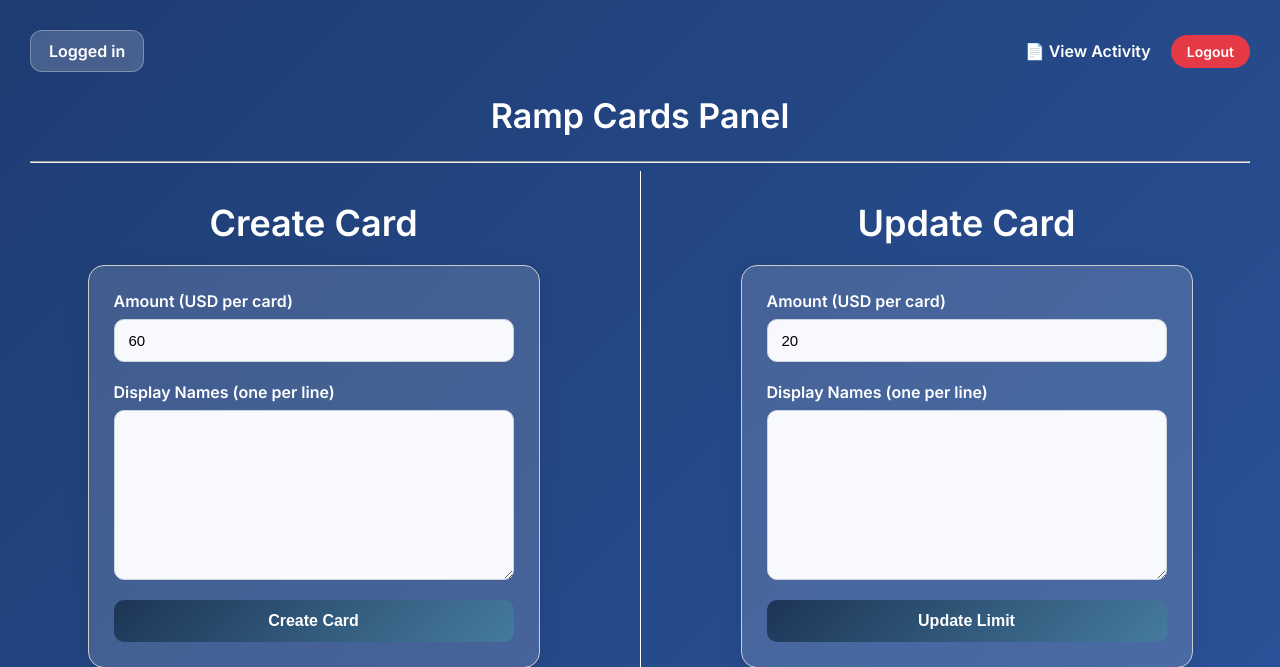
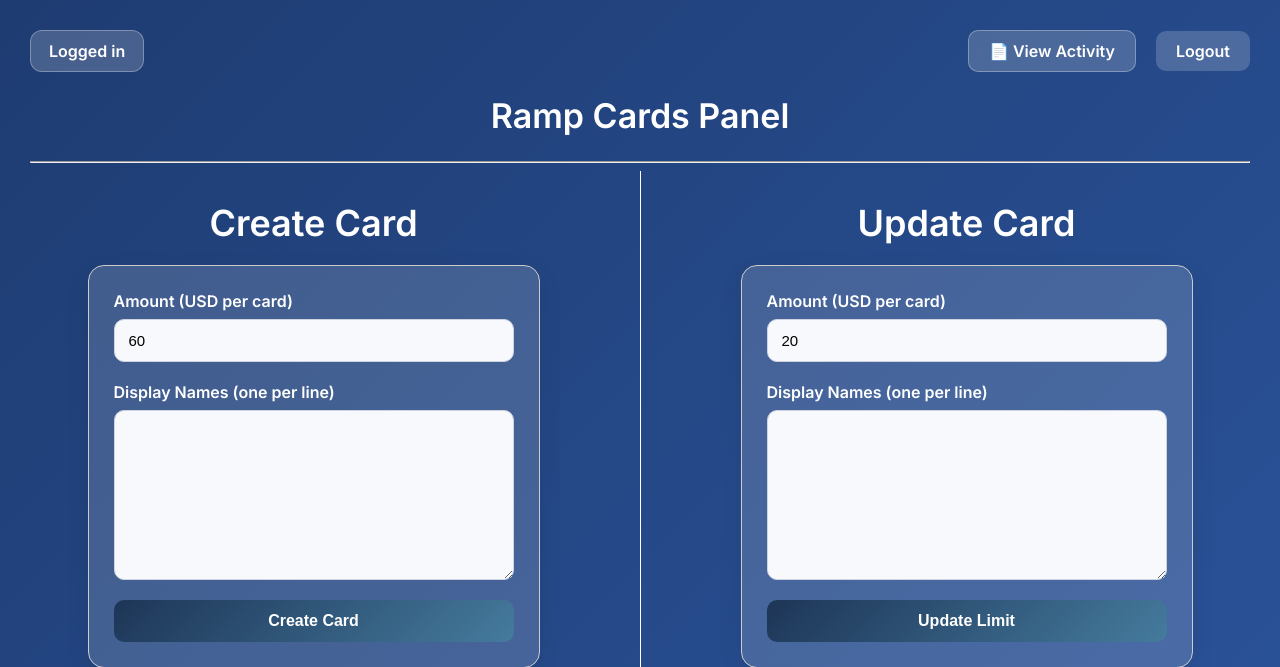
Before and after one commit to SMAmmadAli/ramp-panel, a Flask app: template templates/index.html in a window 1280 px wide. Shown: the top 667 px of the page. Run offline with Flask 3, Linux system fonts and the light colour scheme; the template is opened without the code that fills it, so the values that code supplies are empty.

Commit message:
fix the url issue and some ui changes

```diff
--- a/app.py
+++ b/app.py
@@ -205,23 +205,276 @@
         return body.get("data", [])
 
 
+# @app.route("/", methods=["GET", "POST"])
+# def login():
+#     if request.method == "GET" and session.get("authenticated"):
+#         return render_template("index.html")
+
+#     if request.method == "POST":
+#         ok, err = check_credentials(request)
+#         if not ok:
+#             return render_template("login.html", error=err)
+
+#         if not TOTP_SECRET:
+#             return render_template("login.html", error="TOTP secret not configured.")
+
+#         session["totp_stage"] = "pending"
+#         return render_template("2fa.html")
+
+#     return render_template("login.html")
+
+
+# @app.route("/verify-2fa", methods=["POST"])
+# def verify_2fa():
+#     user_code = (request.form.get("code") or "").strip()
+
+#     if not TOTP_SECRET:
+#         session.clear()
+#         return render_template("login.html", error="TOTP secret not configured.")
+
+#     totp = pyotp.TOTP(TOTP_SECRET)
+
+#     if not totp.verify(user_code):
+#         return render_template("2fa.html", error="Invalid or expired code. Try again.")
+
+#     session["authenticated"] = True
+#     session["last_active"] = time.time()
+#     session.permanent = True
+#     session.pop("totp_stage", None)
+
+#     return render_template("index.html")
+
+
+# @app.route("/logout")
+# def logout():
+#     session.clear()
+#     return redirect(url_for("login"))
+
+
+# @app.route("/create-list", methods=["POST"])
+# @login_required
+# def create_list():
+#     try:
+#         if not OWNER_USER_ID:
+#             return "OWNER_USER_ID missing in .env"
+
+#         amount_str = (request.form.get("amount_usd") or "").strip()
+#         if not amount_str:
+#             return "Amount (USD) is required."
+#         try:
+#             amount_usd = float(amount_str)
+#         except ValueError:
+#             return f"Invalid amount_usd value: {amount_str}"
+
+#         lines_text = (request.form.get("display_names") or "").strip()
+#         if not lines_text:
+#             return "No display names provided. Please paste at least one line."
+
+#         ramp = RampClient()
+#         results = []
+
+#         for raw_line in lines_text.splitlines():
+#             display_name = raw_line.strip()
+#             if not display_name:
+#                 continue
+
+#             resp = ramp.create_card(display_name, amount_usd, OWNER_USER_ID)
+#             success = resp.status_code in (200, 201, 202)
+
+#             activity_doc = {
+#                 "action": "create_card",
+#                 "display_name": display_name,
+#                 "amount_usd": amount_usd,
+#                 "user_id": OWNER_USER_ID,
+#                 "status_code": resp.status_code,
+#                 "success": success,
+#                 "response_body": resp.text,
+#                 "timestamp": firestore.SERVER_TIMESTAMP,
+#             }
+#             db.collection("card_activity").add(activity_doc)
+
+#             results.append({
+#                 "display_name": display_name,
+#                 "status": resp.status_code,
+#                 "success": success,
+#                 "response": resp.text
+#             })
+
+#         return render_template("results.html", mode="create_list", results=results)
+#     except Exception as e:
+#         return f"Error (create list): {e}"
+
+# @app.route("/update-manual", methods=["POST"])
+# @login_required
+# def update_manual():
+#     try:
+#         amount_str = (request.form.get("amount_usd") or "").strip()
+#         if not amount_str:
+#             return "Amount (USD) is required."
+#         try:
+#             new_amount = float(amount_str)
+#         except ValueError:
+#             return f"Invalid amount value: {amount_str}"
+
+#         lines_text = (request.form.get("lines") or "").strip()
+#         if not lines_text:
+#             return "No display names provided. Please enter at least one line."
+
+#         ramp = RampClient()
+#         all_limits = ramp.list_limits()
+#         limits_by_name = {
+#             (lim.get("display_name") or "").strip(): (lim.get("id") or "").strip()
+#             for lim in all_limits
+#         }
+
+#         results = []
+#         for raw_line in lines_text.splitlines():
+#             display_name = raw_line.strip()
+#             if not display_name:
+#                 continue
+
+#             stored_id = limits_by_name.get(display_name)
+#             if not stored_id:
+#                 results.append({
+#                     "display_name": display_name,
+#                     "status": None,
+#                     "success": False,
+#                     "response": f"No limit_id found for {display_name} in Ramp"
+#                 })
+#                 db.collection("card_activity").add({
+#                     "action": "update_limit_not_found",
+#                     "display_name": display_name,
+#                     "amount_usd": new_amount,
+#                     "limit_id": None,
+#                     "status_code": None,
+#                     "success": False,
+#                     "response_body": "No limit_id found for this display_name in Ramp",
+#                     "timestamp": firestore.SERVER_TIMESTAMP,
+#                 })
+#                 continue
+
+#             resp = ramp.patch_limit_amount(stored_id, new_amount)
+#             success = resp.status_code in (200, 201, 202)
+
+#             activity_doc = {
+#                 "action": "update_limit",
+#                 "display_name": display_name,
+#                 "amount_usd": new_amount,
+#                 "limit_id": stored_id,
+#                 "status_code": resp.status_code,
+#                 "success": success,
+#                 "response_body": resp.text,
+#                 "timestamp": firestore.SERVER_TIMESTAMP,
+#             }
+#             db.collection("card_activity").add(activity_doc)
+
+#             results.append({
+#                 "display_name": display_name,
+#                 "status": resp.status_code,
+#                 "success": success,
+#                 "response": resp.text
+#             })
+
+#         return render_template("results.html", mode="update_manual", results=results)
+#     except Exception as e:
+#         return f"Error (update manual): {e}"
+
+# @app.route("/activity")
+# @login_required
+# def activity():
+#     start_date_str = request.args.get("start_date")
+#     end_date_str = request.args.get("end_date")
+#     search = (request.args.get("search") or "").strip().lower()
+#     docs = db.collection("card_activity").stream()
+#     activities = []
+#     for doc in docs:
+#         data = doc.to_dict() or {}
+#         data["id"] = doc.id
+#         ts = data.get("timestamp")
+#         dt_obj = None
+#         if ts is not None:
+#             if isinstance(ts, datetime):
+#                 dt_obj = ts
+#             elif hasattr(ts, "to_datetime"):
+#                 dt_obj = ts.to_datetime()
+#             elif isinstance(ts, str):
+#                 try:
+#                     dt_obj = datetime.fromisoformat(ts)
+#                 except ValueError:
+#                     dt_obj = None
+#         if isinstance(dt_obj, datetime) and dt_obj.tzinfo is not None:
+#             dt_obj = dt_obj.astimezone(timezone.utc).replace(tzinfo=None)
+#         data["dt_obj"] = dt_obj
+#         data["timestamp_str"] = dt_obj.strftime("%Y-%m-%d %H:%M:%S") if dt_obj else ""
+#         activities.append(data)
+#     def in_date_range(item):
+#         dt_obj = item.get("dt_obj")
+#         if not dt_obj:
+#             return True
+#         if start_date_str:
+#             try:
+#                 start_dt = datetime.strptime(start_date_str, "%Y-%m-%d")
+#                 if dt_obj < start_dt:
+#                     return False
+#             except ValueError:
+#                 pass
+#         if end_date_str:
+#             try:
+#                 end_dt = datetime.strptime(end_date_str, "%Y-%m-%d")
+#                 end_dt_plus = end_dt + timedelta(days=1)
+#                 if dt_obj >= end_dt_plus:
+#                     return False
+#             except ValueError:
+#                 pass
+#         return True
+#     activities = [a for a in activities if in_date_range(a)]
+#     if search:
+#         filtered = []
+#         for a in activities:
+#             combined = " ".join([
+#                 str(a.get("action", "")),
+#                 str(a.get("display_name", "")),
+#                 str(a.get("limit_id", "")),
+#                 str(a.get("user_id", "")),
+#                 str(a.get("status_code", "")),
+#             ]).lower()
+#             if search in combined:
+#                 filtered.append(a)
+#         activities = filtered
+#     activities.sort(
+#         key=lambda x: x.get("dt_obj") or datetime.min,
+#         reverse=True
+#     )
+#     return render_template(
+#         "activity.html",
+#         activities=activities,
+#         start_date=start_date_str or "",
+#         end_date=end_date_str or "",
+#         search=search or "",
+#     )
+
+# ---------- AUTH + MAIN ROUTES ----------
+
 @app.route("/", methods=["GET", "POST"])
 def login():
-    if request.method == "GET" and session.get("authenticated"):
-        return render_template("index.html")
+    # GET: show login OR redirect to panel if already logged in
+    if request.method == "GET":
+        if session.get("authenticated"):
+            # Already authenticated -> go to main panel
+            return redirect(url_for("panel"))
+        return render_template("login.html")
 
-    if request.method == "POST":
-        ok, err = check_credentials(request)
-        if not ok:
-            return render_template("login.html", error=err)
+    # POST: handle login form
+    ok, err = check_credentials(request)
+    if not ok:
+        return render_template("login.html", error=err)
 
-        if not TOTP_SECRET:
-            return render_template("login.html", error="TOTP secret not configured.")
+    if not TOTP_SECRET:
+        return render_template("login.html", error="TOTP secret not configured.")
 
-        session["totp_stage"] = "pending"
-        return render_template("2fa.html")
-
-    return render_template("login.html")
+    # Show 2FA page
+    session["totp_stage"] = "pending"
+    return render_template("2fa.html")
 
 
 @app.route("/verify-2fa", methods=["POST"])
@@ -235,13 +488,23 @@
     totp = pyotp.TOTP(TOTP_SECRET)
 
     if not totp.verify(user_code):
+        # Stay on 2FA page if wrong
         return render_template("2fa.html", error="Invalid or expired code. Try again.")
 
+    # 2FA success
     session["authenticated"] = True
     session["last_active"] = time.time()
     session.permanent = True
     session.pop("totp_stage", None)
 
+    # IMPORTANT: redirect to main panel (URL will become /panel, not /verify-2fa)
+    return redirect(url_for("panel"))
+
+
+@app.route("/panel")
+@login_required
+def panel():
+    # This is your main index screen
     return render_template("index.html")
 
 
@@ -250,6 +513,8 @@
     session.clear()
     return redirect(url_for("login"))
 
+
+# ---------- CARD CREATION & UPDATE ROUTES ----------
 
 @app.route("/create-list", methods=["POST"])
 @login_required
@@ -303,6 +568,7 @@
         return render_template("results.html", mode="create_list", results=results)
     except Exception as e:
         return f"Error (create list): {e}"
+
 
 @app.route("/update-manual", methods=["POST"])
 @login_required
@@ -379,17 +645,23 @@
     except Exception as e:
         return f"Error (update manual): {e}"
 
+
+# ---------- ACTIVITY ROUTE ----------
+
 @app.route("/activity")
 @login_required
 def activity():
     start_date_str = request.args.get("start_date")
     end_date_str = request.args.get("end_date")
     search = (request.args.get("search") or "").strip().lower()
+
     docs = db.collection("card_activity").stream()
     activities = []
+
     for doc in docs:
         data = doc.to_dict() or {}
         data["id"] = doc.id
+
         ts = data.get("timestamp")
         dt_obj = None
         if ts is not None:
@@ -402,15 +674,19 @@
                     dt_obj = datetime.fromisoformat(ts)
                 except ValueError:
                     dt_obj = None
+
         if isinstance(dt_obj, datetime) and dt_obj.tzinfo is not None:
             dt_obj = dt_obj.astimezone(timezone.utc).replace(tzinfo=None)
+
         data["dt_obj"] = dt_obj
         data["timestamp_str"] = dt_obj.strftime("%Y-%m-%d %H:%M:%S") if dt_obj else ""
         activities.append(data)
+
     def in_date_range(item):
         dt_obj = item.get("dt_obj")
         if not dt_obj:
             return True
+
         if start_date_str:
             try:
                 start_dt = datetime.strptime(start_date_str, "%Y-%m-%d")
@@ -418,6 +694,7 @@
                     return False
             except ValueError:
                 pass
+
         if end_date_str:
             try:
                 end_dt = datetime.strptime(end_date_str, "%Y-%m-%d")
@@ -426,8 +703,11 @@
                     return False
             except ValueError:
                 pass
+
         return True
+
     activities = [a for a in activities if in_date_range(a)]
+
     if search:
         filtered = []
         for a in activities:
@@ -441,10 +721,12 @@
             if search in combined:
                 filtered.append(a)
         activities = filtered
+
     activities.sort(
         key=lambda x: x.get("dt_obj") or datetime.min,
         reverse=True
     )
+
     return render_template(
         "activity.html",
         activities=activities,
@@ -453,5 +735,6 @@
         search=search or "",
     )
 
+
 if __name__ == "__main__":
     app.run(host="0.0.0.0", port=5000)
--- a/templates/index.html
+++ b/templates/index.html
@@ -24,21 +24,9 @@
 
     .logout-btn {
       background: #e63946;
-      color: #ffffff;
-      padding: 8px 16px;
-      border-radius: 20px;
-      text-decoration: none;
-      font-size: 14px;
-      font-weight: 600;
-      border: none;
-      cursor: pointer;
-      transition: 0.2s ease;
+      border: none !important;
     }
 
-    .logout-btn:hover {
-      opacity: 0.9;
-      transform: translateY(-1px);
-    }
 
     h1 {
       text-align: center;
@@ -165,83 +153,36 @@
   align-items: center;
 }
 
-.activity-link {
-  color: white;
-  font-weight: 600;
-  text-decoration: none;
-  font-size: 16px;
-}
+.top-btn {
+      background: rgba(255, 255, 255, 0.18);
+      padding: 10px 20px;
+      border-radius: 10px;
+      color: white;
+      border: 1px solid rgba(255, 255, 255, 0.3);
+      text-decoration: none;
+      font-weight: 600;
+      transition: .25s;
+      display: inline-flex;
+      align-items: center;
+      justify-content: center;
+      white-space: nowrap;
+    }
 
-
+    .top-btn:hover {
+      transform: translateY(-2px);
+      box-shadow: 0 4px 12px rgba(0,0,0,0.25);
+    }
 
   </style>
 </head>
-
-<!-- <body>
-  <a href="{{ url_for('activity') }}" class="btn btn-secondary">
-  View Activity
-</a>
-
-  <div class="top-bar">
-    <span style="color:white; margin-right:15px; font-weight:600;">
-      Logged in
-    </span>
-    <a href="{{ url_for('logout') }}" class="logout-btn">Logout</a>
-  </div>
-
-  <h1>Ramp Cards Panel</h1>
-  <hr>
-
-  <div class="cards-container">
-    <div class="card-wrapper">
-      <h2 style="color: white;">Create Card</h2>
-      <div class="section-card">
-        <form action="/create-list" method="post">
-          <label for="amount_usd_create">Amount (USD per card)</label>
-          <input type="text" id="amount_usd_create" name="amount_usd" value="60" required class="input-field">
-
-          <label for="display_names">Display Names (one per line)</label>
-          <textarea id="display_names" name="display_names" rows="8" class="input-field"></textarea>
-
-          <button type="submit">Create Card</button>
-        </form>
-      </div>
-    </div>
-
-    <div style="border-left: 1px solid white; height: 500px;"></div>
-
-    <div class="card-wrapper">
-      <h2 style="color: white;">Update Card</h2>
-      <div class="section-card">
-        <form action="/update-manual" method="post">
-          <label for="amount_usd_update">Amount (USD per card)</label>
-          <input type="text" id="amount_usd_update" name="amount_usd" value="20" required class="input-field">
-
-          <label for="lines">Display Names (one per line)</label>
-          <textarea id="lines" name="lines" rows="8" class="input-field"></textarea>
-
-          <button type="submit">Update Limit</button>
-        </form>
-      </div>
-    </div>
-  </div>
-
-  <script>
-    const THIRTY_MINUTES = 30 * 60 * 1000;
-    setTimeout(function () {
-      window.location.href = "{{ url_for('logout') }}";
-    }, THIRTY_MINUTES);
-  </script>
-</body> -->
-
 <body>
   <div class="top-row">
   <div class="logged-box">
     <span class="logged-in-text">Logged in</span>
   </div>
   <div class="right-buttons">
-    <a href="{{ url_for('activity') }}" class="activity-link">📄 View Activity</a>
-    <a href="{{ url_for('logout') }}" class="logout-btn">Logout</a>
+    <a href="{{ url_for('activity') }}" class="top-btn">📄 View Activity</a>
+    <a href="{{ url_for('logout') }}" class="top-btn logout-btn">Logout</a>
   </div>
 
 </div>
```
